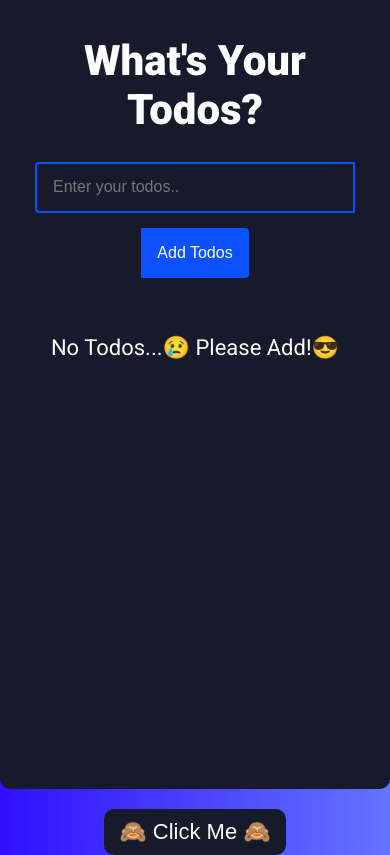
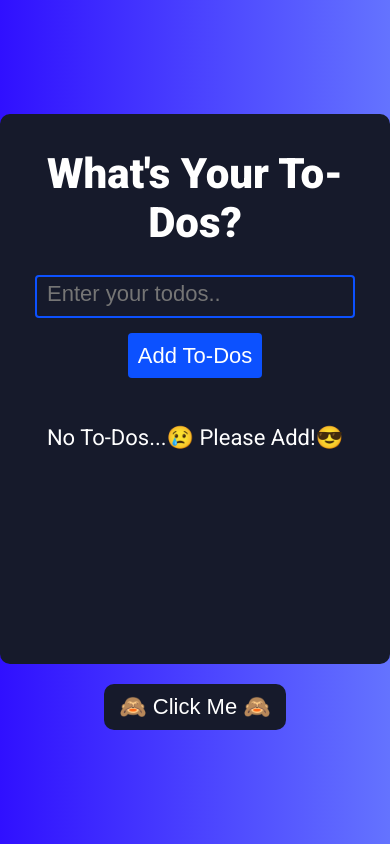
Before and after one commit to gichul0317/todo-app-with-reducer, a React (Create React App) app: page / in a window 390 px wide. Built offline with nearby package versions, Linux system fonts and the light colour scheme.

Commit message:
fixed media quries for mobile

```diff
--- a/src/Components/Form/Form.js
+++ b/src/Components/Form/Form.js
@@ -44,7 +44,7 @@ function Form(props) {
 
   return (
     <div className={styles.container}>
-      <h1>What's your todos?</h1>
+      <h1>What's your to-dos?</h1>
       <form className={styles.form} onSubmit={submitHandler}>
         <input
           type="text"
@@ -53,7 +53,7 @@ function Form(props) {
           placeholder="Enter your todos.."
           ref={inputRef}
         />
-        <button type="submit">Add Todos</button>
+        <button type="submit">Add To-dos</button>
       </form>
       <ul>
         {todos.length !== 0 ? (
@@ -61,7 +61,7 @@ function Form(props) {
             return <Lists key={item.id} todo={item} dispatch={dispatchTodos} />;
           })
         ) : (
-          <p>No Todos...😢 Please Add!😎</p>
+          <p>No To-Dos...😢 Please Add!😎</p>
         )}
       </ul>
     </div>
--- a/src/Components/Form/Form.module.css
+++ b/src/Components/Form/Form.module.css
@@ -68,7 +68,8 @@ ul p {
 
 @media (max-width: 767px) {
   .container {
-    height: 800px;
+    height: 550px;
+    padding: 8px;
   }
 
   h1 {
@@ -79,12 +80,24 @@ ul p {
     flex-direction: column;
   }
 
+  .form input {
+    padding: 10px;
+    border-radius: 4px;
+  }
+
+  .form input::placeholder {
+    font-size: 22px;
+  }
+
   .form button {
     margin-top: 15px;
+    font-size: 22px;
+    padding: 10px;
+    border-radius: 4px;
   }
 
   ul {
-    margin-top: 35px;
+    margin-top: 25px;
   }
 
   ul p {
```
